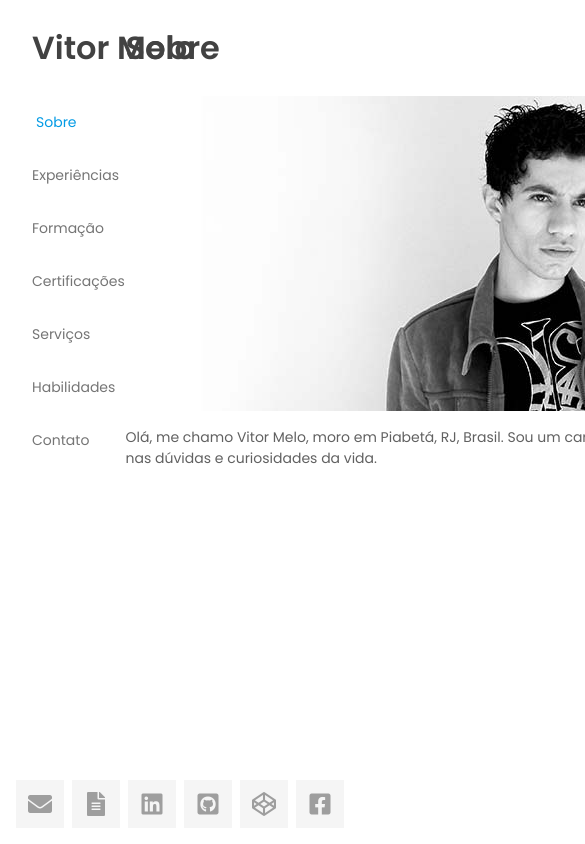
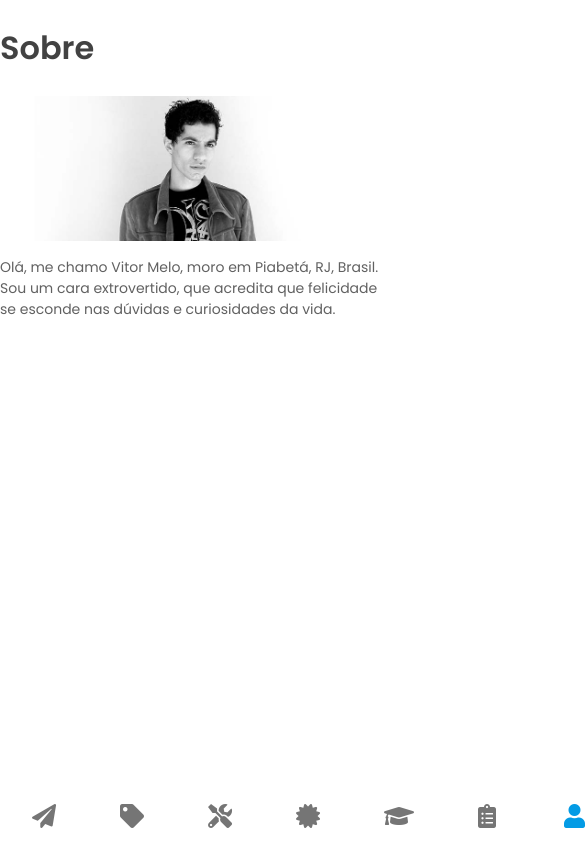
Before and after one commit to vtmx/vitormelo-hugo, a Vue app: page / in a window 390 px wide. Shown: the top 844 px of the page, 585 px wide, since content can reach past the window. Built offline with nearby package versions, Linux system fonts and the light colour scheme.

Commit message:
init responsive

```diff
--- a/src/components/Nav.vue
+++ b/src/components/Nav.vue
@@ -7,20 +7,15 @@
       <h2 class="invisible">Menu</h2>
       <template v-for="link in nav" :key="link.id">
         <a :data="link.slug" :href="link.link" @click="toggleActive($event)"
-          ><i :class="link.icon" class="invisible"></i> {{ link.name }}</a
+          ><i :class="link.icon" class="invisible"></i> <span class="name">{{ link.name }}</span></a
         >
       </template>
     </div>
 
     <div class="social">
       <template v-for="social in social" :key="social.name">
-        <a
-          class="btn-icon"
-          :href="social.link"
-          :title="social.name"
-          target="_blank"
-          ><i :class="social.icon"></i>
-          <span class="invisible">{{ social.name }}</span></a
+        <a class="btn-icon" :href="social.link" :title="social.name" target="_blank"
+          ><i :class="social.icon"></i> <span class="invisible">{{ social.name }}</span></a
         >
       </template>
     </div>
@@ -28,11 +23,11 @@
 </template>
 
 <script>
-import nav from "../data/nav.json";
-import social from "../data/social.json";
+import nav from '../data/nav.json';
+import social from '../data/social.json';
 
 export default {
-  name: "Nav",
+  name: 'Nav',
 
   data() {
     return {
@@ -41,17 +36,23 @@ export default {
     };
   },
   mounted() {
-    this.firstActive(".menu a");
+    this.firstActive('.menu a');
+    if (window.matchMedia('(max-width: 720px)').matches) {
+      const icons = document.querySelectorAll('.menu i.invisible');
+      icons.forEach((icon) => {
+        icon.classList.remove('invisible');
+      });
+    }
   },
   methods: {
     firstActive(el) {
       const menuList = document.querySelectorAll(el);
-      menuList[0].classList.add("active");
+      menuList[0].classList.add('active');
     },
     toggleActive(e) {
-      this.removeActive(".menu a", "active");
-      this.addActive(e, "active");
-      this.createRipple(e, "span", "ripple");
+      this.removeActive('.menu a', 'active');
+      this.addActive(e, 'active');
+      this.createRipple(e, 'span', 'ripple');
     },
     addActive(e, className) {
       e.target.classList.add(className);
@@ -74,13 +75,13 @@ export default {
       ripple.style.top = `${e.clientY - (btn.offsetTop + radius)}px`;
       ripple.style.left = `${e.clientX - (btn.offsetLeft + radius)}px`;
 
-      const oldRipple = document.querySelectorAll(".ripple")[0];
+      const oldRipple = document.querySelectorAll('.ripple')[0];
       if (oldRipple) {
         oldRipple.remove();
       }
 
       ripple.classList.add(className);
-      btn.insertAdjacentElement("beforeend", ripple);
+      btn.insertAdjacentElement('beforeend', ripple);
     },
   },
 };
@@ -142,4 +143,37 @@ nav {
   margin: 16px;
   line-height: 0;
 }
+
+@media (max-width: 960px) {
+  nav {
+    display: flex;
+    justify-content: center;
+    width: auto;
+    height: auto;
+  }
+  .menu {
+    position: fixed;
+    bottom: 0;
+    left: 0;
+    display: flex;
+    flex-direction: row-reverse;
+    flex-wrap: nowrap;
+    align-items: center;
+    justify-content: center;
+    min-width: 100%;
+
+    a {
+      flex-grow: 1;
+    }
+
+    i {
+      font-size: 24px;
+    }
+  }
+  .menu a .name,
+  .logo,
+  .social {
+    display: none;
+  }
+}
 </style>
--- a/src/scss/_base.scss
+++ b/src/scss/_base.scss
@@ -51,3 +51,7 @@ a {
   color: var(--primary);
   transition: all 0.2s;
 }
+
+img {
+  max-width: 100%;
+}
--- a/src/scss/_layout.scss
+++ b/src/scss/_layout.scss
@@ -77,3 +77,18 @@ h2 {
 #contact {
   height: 500px;
 }
+
+@media (max-width: 960px) {
+  #app {
+    grid-template-areas:
+      'main'
+      'menu';
+    grid-template-columns: none;
+    grid-template-rows: 1fr 56px;
+    gap: 0;
+    min-height: 100vh;
+  }
+  #controls {
+    display: none !important;
+  }
+}
```
Also changed, not shown: src/components/PageControl.vue (+21 -33 lines).
